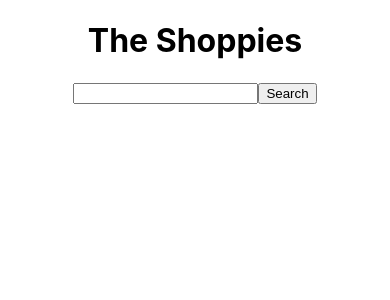
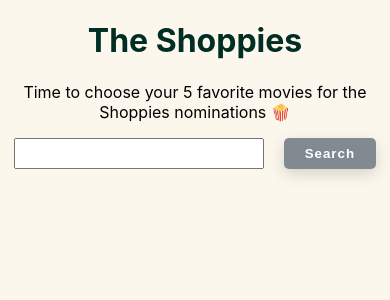
Before and after one commit to stefi23/the-shoppies, a React (Create React App) app: page / in a window 390 px wide. Shown: the top 300 px of the page. Built offline with nearby package versions, Linux system fonts and the light colour scheme; what react-dotenv would draw is missing.

Commit message:
refactored, styled mobile first

```diff
--- a/src/App.css
+++ b/src/App.css
@@ -1,7 +1,3 @@
-.App {
-  text-align: center;
-}
-
 .App-header {
   background-color: #282c34;
   min-height: 100vh;
@@ -12,3 +8,136 @@
   font-size: calc(10px + 2vmin);
   color: white;
 }
+
+
+.wrapper__title{
+  color: #002E25;
+}
+
+.wrapper__title,
+.wrapper__text,
+.wrapper__form,
+.movie-grid-title {
+   text-align: center;
+}
+
+
+.wrapper__form {
+  display: flex;
+  align-items: stretch;
+  justify-content: center;
+
+}
+
+.wrapper__form__input {
+  flex-grow: 0.7;
+}
+
+.search-button {
+  margin-left: 20px;
+}
+
+.wrapper__warning-message,
+.wrapper__success-message,
+.wrapper__error-message {
+  padding: 20px 20px;
+  margin: 20px auto;
+  letter-spacing: 1px;
+  color: #202223;
+  text-align: center;
+}
+
+.wrapper__success-message {
+  border-top: 3px solid #008060;
+  border-bottom: 3px solid #008060;
+  background:#F1F8F5;
+
+}
+
+.wrapper__warning-message {
+  border-top: 3px solid #B98900;
+  border-bottom: 3px solid #B98900;
+  background: #FFF5EA;
+}
+
+.wrapper__error-message {
+  border-top: 3px solid #D72C0D;
+  border-bottom: 3px solid #D72C0D;
+  background: #FFF4F4;
+}
+
+
+
+.movie-card-container {
+  display: flex;
+  border: 3px solid #008060;
+  justify-content: center;
+  max-width: 90%;
+  margin: 20px auto;
+  border-radius: 7px;
+}
+
+.movie-card-container__body {
+  display: flex;
+  flex-direction: column;
+  justify-content: center;
+  padding: 20px;
+  flex-basis: 40%;
+}
+
+.movie-card-container__info__image {
+  height: 150px;
+  align-self: center;
+}
+
+.movie-card-container__text__button {
+    align-self: end;
+}
+
+.movie-card-container__text__button,
+.search-button {
+  background-color: #008060;
+  color: #ffffff;
+  padding: 7px 20px;
+  border-radius: 5px;
+  border: transparent 1px solid;
+  cursor: pointer;
+  letter-spacing: 1px;
+  font-weight: bold;
+  box-shadow: 0 5px 15px 0 rgb(0 0 0 / 15%);
+  transition: 150ms ease;
+  transition-property: background-color, border-color, box-shadow, color;
+}
+
+.movie-card-container__text__button {
+  margin-right: 20px;
+}
+.movie-card-container__text__button:hover,
+.search-button:hover {
+  background-color: #002E25
+}
+
+.movie-card-container__text__button:disabled,
+.search-button:disabled {
+  box-shadow: 0 5px 15px 0 rgb(0 0 0 / 15%);
+  background-color: #828a91;
+  color: #ffffff;
+  cursor: not-allowed;
+}
+
+
+.movie-card-container__info {
+  display: flex;
+  align-items: center;
+}
+
+.movie-card-container__info-count {
+  align-self: center;
+  padding: 0 20px;
+  font-size: 3rem;
+  color: #008060;
+}
+
+/* .movie-card-container__text__title {
+
+} */
--- a/src/App.js
+++ b/src/App.js
@@ -1,6 +1,8 @@
 import React, { useState, useEffect } from "react";
 import './App.css';
 import env from "react-dotenv";
+// import MovieCard from "./components/MovieCard"
+import MovieGrid from "./components/MovieGrid"
 
 const apiKey = env.API_KEY;
 
@@ -11,25 +13,46 @@ const App = () => {
   const [areNominationsSet, setareNominationsSet ] = useState(false)
   const [resultError, setResultError] = useState(false)
   const [apiErrorMessage, setApiErrorMessage] = useState("")
+  const [apiWarningMessage, setApiWarningMessage] = useState("")
 
 
 useEffect(() => {
+  const json = localStorage.getItem("nominatedMovies");
+  const savedNominations = JSON.parse(json);
+  if (savedNominations) {
+    setNominatedMovies(savedNominations);
+  }
+}, []);
+
+useEffect(() => {
    setareNominationsSet(currentState => nominatedMovies.length === 5)
+   const json = JSON.stringify(nominatedMovies);
+  localStorage.setItem("nominatedMovies", json);
   }, [nominatedMovies]);
 
 
   const searchMovies = async (e) => {
     e.preventDefault();
+    setApiWarningMessage("")
+    setApiErrorMessage("")
+
+    setResultError(false)
     const url = `http://www.omdbapi.com/?apikey=${apiKey}&s=${query}&type=movie`
 
       try {
         const res = await fetch(url);
         const data = await res.json();
         if(data.Response === "True") {
-          setMovies(data.Search);
-        }else {
+        const movies = [...new Map(data.Search.slice(0, 5).map(item => [item["imdbID"], item])).values()]
+          setMovies( [...movies])
+          setQuery("");
+        } else {
           setResultError(true)
-          setApiErrorMessage(data.Error)
+          if(data.Error === "Too many results.") {
+            setApiWarningMessage(data.Error)
+          } else if(data.Error  === "Movie not found!"){
+            setApiErrorMessage(data.Error)
+          }
         }
       } catch (err) {
         console.error(err);
@@ -37,9 +60,9 @@ useEffect(() => {
 
   };
 
-
   const addNomination = (index, e) => {
     setNominatedMovies(nominatedMovies => [...nominatedMovies, movies[index]])
+    setMovies(() => [])
   }
 
   const removeNomination = (i, e) => {
@@ -48,88 +71,64 @@ useEffect(() => {
   }
 
   return (
-    <div className="App">
-      <h1>The Shoppies</h1>
-      <form className="form" onSubmit={searchMovies}>
+    <div className="App wrapper">
+      <h1 className="wrapper__title">The Shoppies</h1>
+      <p className="wrapper__text">Time to choose your 5 favorite movies for the Shoppies nominations 🍿</p>
+      <form className="form wrapper__form" onSubmit={searchMovies}>
       <input
           type="text"
           disabled = {areNominationsSet}
+          className="form wrapper__form__input"
           name="query"
           placeholder=""
           value={query}
           onChange={e => setQuery(e.target.value)}
-          onKeyDown={e => e.key === "Backspace" ? setMovies(() => []) : null }
+          // onKeyDown={e => e.key === "Backspace" ? setMovies(() => []) : null }
         />
-        <button type="submit" disabled = {areNominationsSet}>Search</button>
+        <button className="search-button" type="submit" disabled = {areNominationsSet || query === ""}>Search</button>
         </form>
 
       { areNominationsSet ?
-        <>
-          <div>YAY! You have nominated 5 films. </div>
+
+      <div className="wrapper__success-message">🎥 You have nominated 5 films. 🏆</div>
+
+          : null }
+
+         { resultError && apiWarningMessage ?
+              <div className="wrapper__warning-message">⚠️ {apiWarningMessage} Try to narrow done your search by using more characters.</div>
+
+              : resultError && apiErrorMessage ?
+              <div className="wrapper__error-message">❗ We're sorry. {apiErrorMessage}</div>  :
+
               <div>
-                  {nominatedMovies.length > 0 ?
-                  <>
-                  <h2>Nominations</h2>
-                  <ol>
-                    {nominatedMovies.map((nominatedMovie, index) => (
-                      <div key={index}>
-                      <li>{nominatedMovie.Title} {nominatedMovie.Year}</li>
-                      <button
-                        onClick={e => removeNomination(index, e)}
+                {!areNominationsSet && movies?.length > 0 ?
 
-                      >Remove</button>
-                      </div>
-                    ))}
-                  </ol>
-                  </>
-                  : null}
-            </div>
-          </>
-          :
-            <>
-            { resultError ?  <div>{apiErrorMessage}</div> :
-            <>
+                  <MovieGrid
+                      title="Results"
+                      movies={movies}
+                      nominatedMovies={nominatedMovies}
+                      buttonEvent={addNomination}
+                      buttonTitle="Nominate"
+                  />
+                : null}
 
-            <div>
-              {movies?.length > 0 ?
-              <>
-              <h2>Results</h2>
-                <ol>
-                  {movies.map((movie, index) => (
-                    <div key={index}>
-                    <li>{movie.Title} {movie.Year}</li>
-                    <button
-                      onClick={e => addNomination(index, e)}
-                      disabled = {nominatedMovies.find(result => result.Title === movie.Title)}
-                    >Nominate</button>
-                    </div>
-                  ))}
-                </ol></> : null}
+              </div>
 
-                </div>
-                </>
                }
 
             <div>
                 {nominatedMovies.length > 0 ?
-                <>
-                 <h2>Nominations</h2>
-                <ol>
-                  {nominatedMovies.map((nominatedMovie, index) => (
-                    <div key={index}>
-                    <li>{nominatedMovie.Title} {nominatedMovie.Year}</li>
-                    <button
-                      onClick={e => removeNomination(index, e)}
+                  <MovieGrid
+                    title="Nominations"
+                    movies={nominatedMovies}
+                    nominatedMovies={nominatedMovies}
+                    buttonEvent={removeNomination}
+                    buttonTitle="Remove"
+                  />
 
-                    >Remove</button>
-                    </div>
-                  ))}
-                </ol>
-                </>
                 : null}
           </div>
-            </>
-      }
+
     </div>
   );
 }
--- /dev/null
+++ b/src/components/MovieCard.js
@@ -0,0 +1,28 @@
+import React from "react"
+
+function MovieCard({movie, buttonEvent, index, nominatedMovies, buttonTitle}) {
+    return (
+        <div className="movie-card-container">
+            <div className="movie-card-container__info">
+                {buttonTitle !== "Nominate" ?
+                    <p className="movie-card-container__info-count">{index + 1}.</p>
+                    : null }
+                <img className="movie-card-container__info__image" src={movie.Poster} alt={`Poster of ${movie.Title}`}/>
+            </div>
+            <div className="movie-card-container__body">
+                <div className="movie-card-container__text">
+                    <h3 className="movie-card-container__text__title">{movie.Title}</h3>
+                    <p>- {movie.Year} -</p>
+                </div>
+                <button className="movie-card-container__text__button"
+                        onClick={e => buttonEvent(index, e)}
+                        disabled = {buttonTitle === "Nominate" ? nominatedMovies.find(result => result.Title === movie.Title) : false}
+                    >
+                    {buttonTitle}
+                </button>
+            </div>
+        </div>
+    )
+}
+
+export default MovieCard
--- /dev/null
+++ b/src/components/MovieGrid.js
@@ -0,0 +1,21 @@
+import React from "react"
+import MovieCard from "./MovieCard"
+
+function MovieGrid({title, movies, nominatedMovies, buttonEvent, buttonTitle}) {
+    return (
+        <>
+        <h2 className="movie-grid-title">{buttonTitle === "Nominations" ? `${nominatedMovies.length}/5 ${title}`: `${title}` }</h2>
+         {movies.map((movie, index) => (
+                    <MovieCard
+                        key={index}
+                        index={index} movie={movie}
+                        nominatedMovies={nominatedMovies}
+                        buttonEvent={buttonEvent}
+                        buttonTitle={buttonTitle}/>
+
+                  ))}
+        </>
+    )
+}
+
+export default MovieGrid
--- a/src/index.css
+++ b/src/index.css
@@ -11,3 +11,8 @@ code {
   font-family: source-code-pro, Menlo, Monaco, Consolas, 'Courier New',
     monospace;
 }
+
+body {
+background-color: #FBF7ED;
+
+}
```
